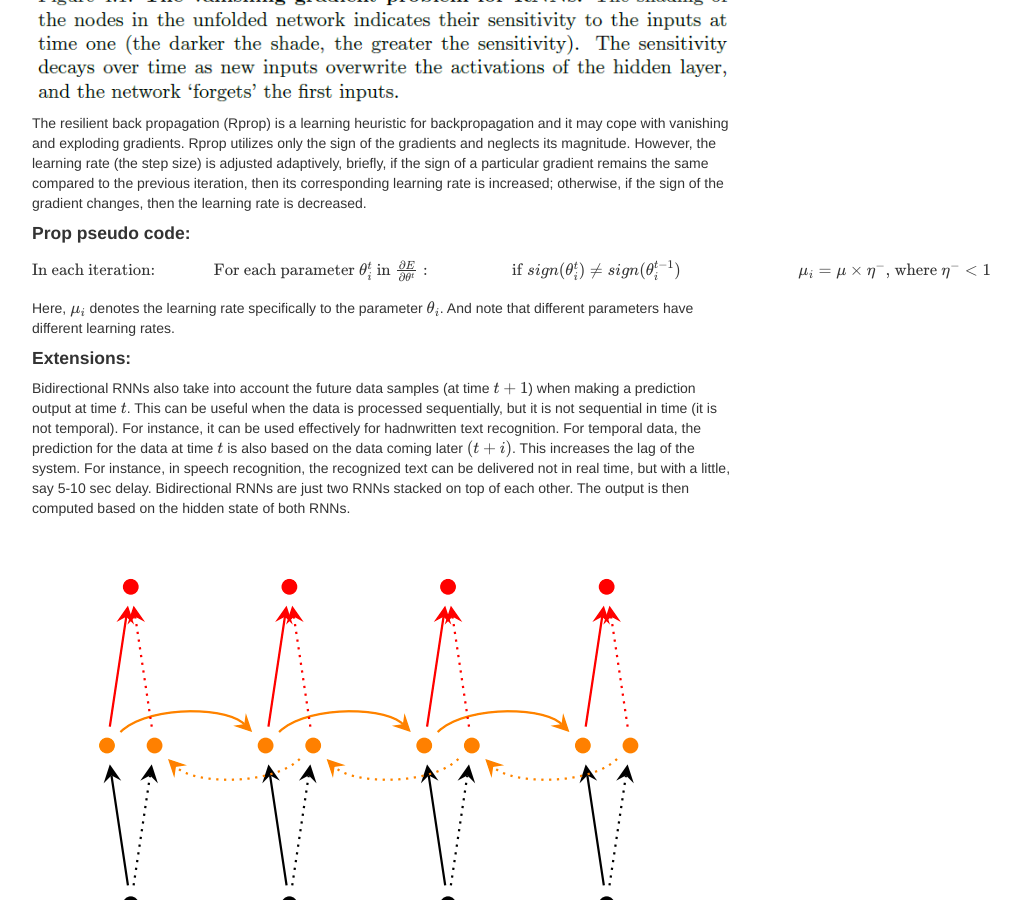
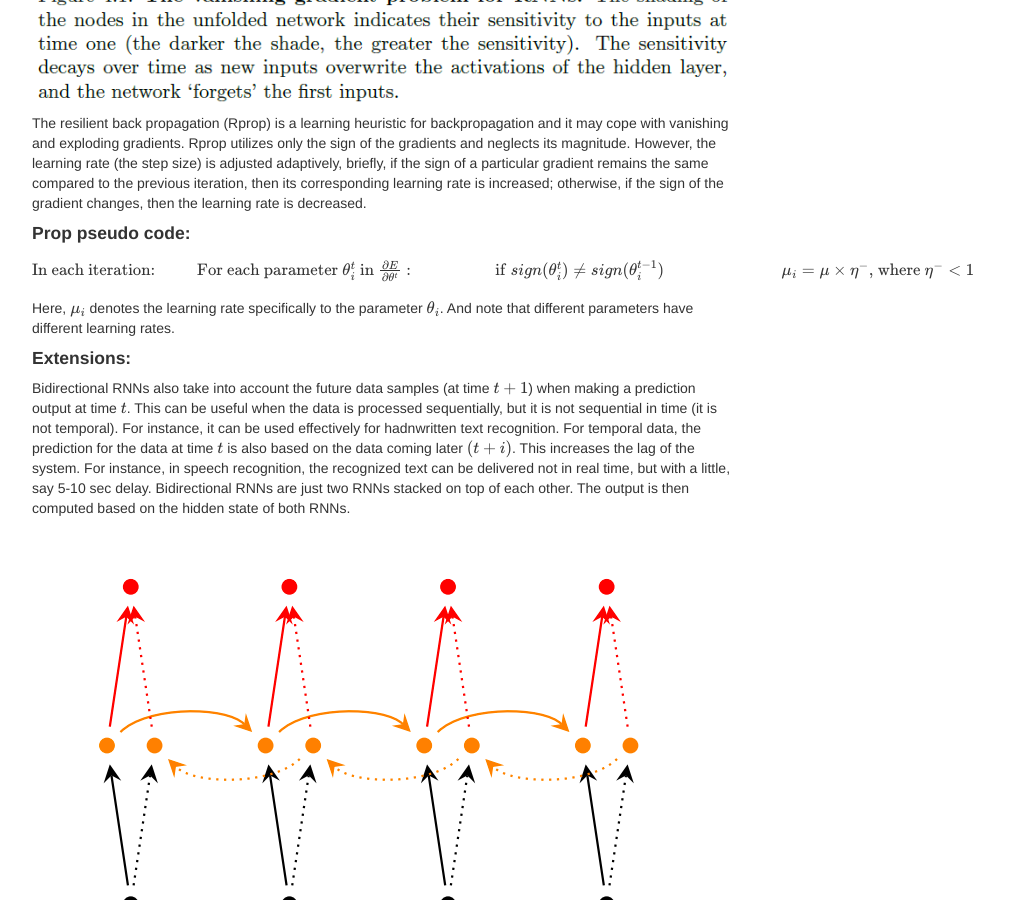
Before and after one commit to kfattila/kfattila.github.io, a Jekyll site: the page built from pages/RNN.md, in a window 1280 px wide and 900 px high, scrolled down 3949 px. Shown: the whole window, without its empty margins (258-1277 px from the left). Built offline with Jekyll 4.4.1, drawn with Linux system fonts in a browser that asks for light colours; formulas are drawn with MathJax 3; comment, search, counter and statistics services are not loaded.

Commit message:
lectures

```diff
--- a/pages/RNN.md
+++ b/pages/RNN.md
@@ -80,11 +80,11 @@ The resilient back propagation (Rprop) is a learning heuristic for backpropagati
 \\[
     \begin{array}{l}
     \text{In each iteration:} \\\
-	\hspace{10mm} & \text{For each parameter } \theta_{i}^{t} \text{ in } \frac{\partial E}{\partial \theta^{t}}: \\\
+	\hspace{10mm}\text{For each parameter } \theta_{i}^{t} \text{ in } \frac{\partial E}{\partial \theta^{t}}: \\\
 	\hspace{20mm}\text{if } sign(\theta_{i}^{t}) \neq sign(\theta_{i}^{t-1}) \\\
 	\hspace{30mm}\mu_{i} = \mu \times \eta^{-}\text{, where } \eta^{-} < 1 \\\
 	\text{} \\\
-	\hspace{20mm} & \text{if } sign(\theta_{i}^{t}) == sign(\theta_{i}^{t-1}) \\\
+	\hspace{20mm}\text{if } sign(\theta_{i}^{t}) == sign(\theta_{i}^{t-1}) \\\
 	\hspace{30mm} \mu_{i} = \mu \times \eta^{+}\text{, where } \eta^{+} < 1 \\\
     \end{array}
 \\]
```
